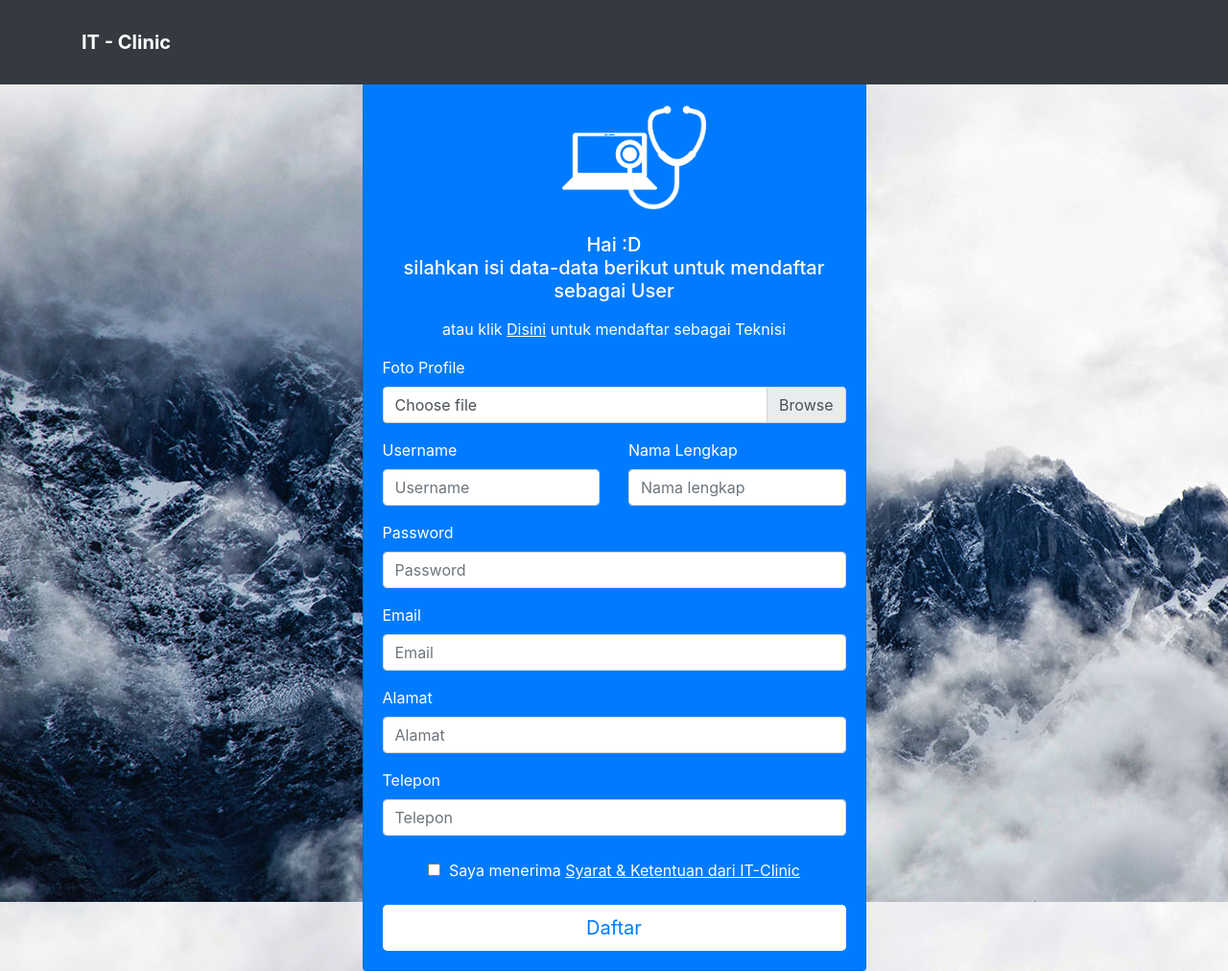
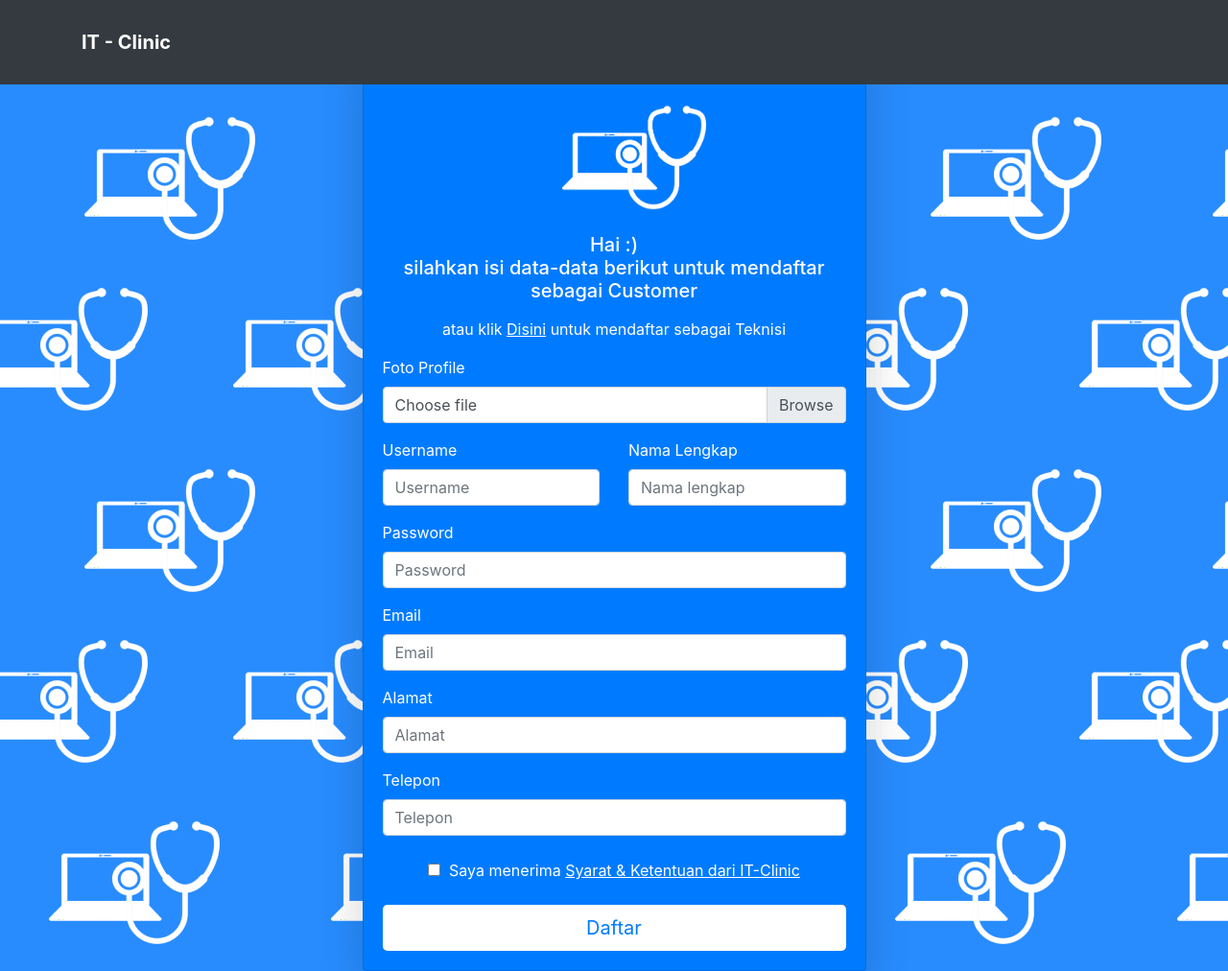
Before and after one commit to firdausbaihaqi/it-clinic, a CodeIgniter app: page /it-clinic/register/register_customer in a window 1280 px wide. Shown: the whole page at 96% size. Run offline with CodeIgniter, Linux system fonts and the light colour scheme; some libraries are stand-ins or nearby versions.

Commit message:
ganti background register
yaudah gitu

```diff
--- a/application/views/register-user.php
+++ b/application/views/register-user.php
@@ -1,5 +1,5 @@
 <body>
-  <div style="background-image: url('<?php echo base_url(); ?>assets/img/mountain.jpg');background-repeat: repeat-y;">
+  <div style="background-image: url('<?php echo base_url(); ?>assets/img/bg-register-cust.jpg');background-repeat: repeat-y;">
     <!-- ini navbar -->
     <nav class="navbar navbar-expand-lg navbar-transparent navbar-dark bg-dark py-4 fixed-top">
       <div class="container">
@@ -7,13 +7,14 @@
       </div>
     </nav>
     <!-- akhir navbar -->
+
     <main class="main">
       <span class="mask bg-primary alpha-6"></span>
       <div class="container d-flex align-items-center no-padding">
         <div class="col">
           <div class="row justify-content-center">
             <div class="col-lg-6">
-              <div class="card bg-primary text-white mt-5">
+              <div class="card shadow-lg bg-primary text-white mt-5">
                 <div class="card-body">
                   <span class="clearfix"></span>
                   <div class="row">
@@ -21,8 +22,8 @@
                     <div class="col-md-4"><img class="ml-3" src="<?php echo base_url(); ?>assets/img/stetoscope.png" style="width: 150px"></div>
                     <div class="col-md-4"></div>
                   </div>
-                  <h4 class="heading h5 text-white text-center pt-4 pb-2">Hai :D<br>
-                    silahkan isi data-data berikut untuk mendaftar sebagai User</h4>
+                  <h4 class="heading h5 text-white text-center pt-4 pb-2">Hai :)<br>
+                    silahkan isi data-data berikut untuk mendaftar sebagai Customer</h4>
                   <p class="text-center">atau klik <a href="<?php echo site_url(); ?>register/register_technician" class="text-white"> <u>Disini</u></a> untuk mendaftar sebagai Teknisi </p>
                   <?php
                   if ($this->session->flashdata('message') != '') {
```
Also changed, not shown: application/views/register-teknisi.php (+4 -3 lines), assets/img/1me.png (deleted), assets/img/bg-register-cust.jpg (added), assets/img/bg-register-tech.jpg (added).
